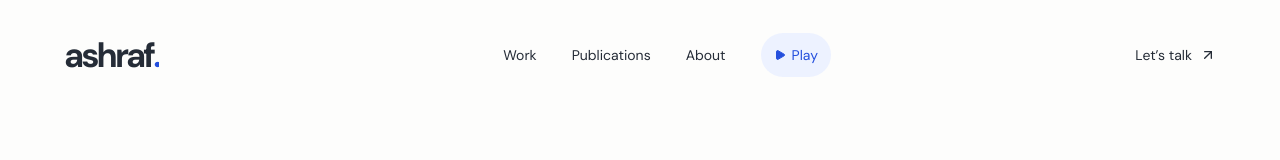
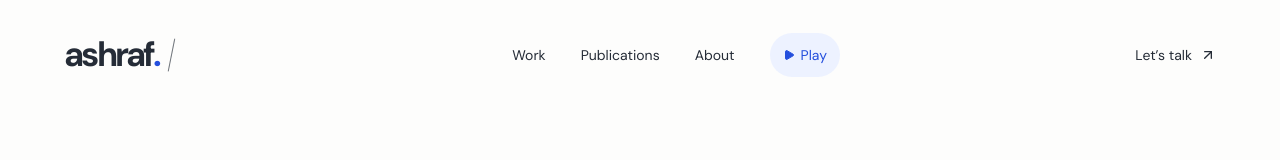
Before and after one commit to ash-rafhamid/ash-rafhamid.github.io, a React (Vite) app: page / in a window 1280 px wide. Shown: the top 160 px of the page. Built offline with nearby package versions, Linux system fonts and the light colour scheme.

Commit message:
Loop header wordmark through a tilted slit

```diff
--- /dev/null
+++ b/src/AnimatedSignature.tsx
@@ -0,0 +1,34 @@
+import { useLayoutEffect, useRef, type CSSProperties } from 'react'
+
+/** A fixed-size wordmark: only the ink moves, never the navigation. */
+export default function AnimatedSignature() {
+  const windowRef = useRef<HTMLSpanElement>(null)
+
+  useLayoutEffect(() => {
+    const window = windowRef.current
+    if (!window) return
+    const measure = () => {
+      for (const letter of window.querySelectorAll<HTMLElement>('[data-signature-letter]')) {
+        letter.style.setProperty('--signature-travel', `${window.clientWidth - letter.offsetLeft + 2}px`)
+      }
+    }
+    measure()
+    const observer = new ResizeObserver(measure)
+    observer.observe(window)
+    return () => observer.disconnect()
+  }, [])
+
+  return <a className="signature signature-animated" href="#home" aria-label="Ashraf, home">
+    <span className="signature-lockup" aria-hidden="true">
+      <span className="signature-letters" ref={windowRef}>
+        {Array.from('ashraf.').map((letter, index) => <span
+          key={index}
+          data-signature-letter
+          className={letter === '.' ? 'signature-dot' : 'signature-letter'}
+          style={{ '--signature-delay': `${(6 - index) * .045}s` } as CSSProperties}
+        >{letter}</span>)}
+      </span>
+      <span className="signature-slit"><i /></span>
+    </span>
+  </a>
+}
--- a/src/App.tsx
+++ b/src/App.tsx
@@ -4,6 +4,7 @@ import { useEffect, useRef, useState, type ReactNode } from 'react'
 import { contact, publications, skills, type Publication } from './portfolio'
 import HumanMachineStudy from './HumanMachineStudy'
 import OpeningSequence from './OpeningSequence'
+import AnimatedSignature from './AnimatedSignature'
 
 const ease = [0.22, 1, 0.36, 1] as const
 const nav = [{ label: 'Work', href: '#work' }, { label: 'Publications', href: '#publications' }, { label: 'About', href: '#about' }, { label: 'Play', href: '#duel' }]
@@ -14,7 +15,6 @@ function Reveal({ children, className = '', delay = 0 }: { children: ReactNode;
 }
 
 function Header() {
-  const reduced = useReducedMotion()
   const [open, setOpen] = useState(false)
   const toggle = useRef<HTMLButtonElement>(null)
   const navigation = useRef<HTMLElement>(null)
@@ -34,7 +34,7 @@ function Header() {
     return () => { document.body.style.overflow = previous; window.removeEventListener('keydown', close); toggle.current?.focus() }
   }, [open])
   return <header className="navigation">
-    <a className="signature signature-animated" href="#home" aria-label="Ashraf, home"><span className="signature-letters" aria-hidden="true">{Array.from('ashraf.').map((letter, index) => <motion.span className={letter === '.' ? 'signature-dot' : 'signature-letter'} key={index} initial={reduced ? false : { opacity: 0, y: '100%', rotate: -9 }} animate={{ opacity: 1, y: 0, rotate: 0 }} transition={{ duration: .6, delay: .3 + index * .05, ease }}>{letter}</motion.span>)}</span></a>
+    <AnimatedSignature />
     <nav className="desktop-navigation" aria-label="Main navigation">{nav.map(item => <a className={item.href === '#duel' ? 'nav-play' : undefined} href={item.href} key={item.href} onClick={() => { if (item.href === '#duel') window.dispatchEvent(new Event('portfolio:play')) }}>{item.href === '#duel' && <Play size={12} fill="currentColor" />}{item.label}</a>)}</nav>
     <a className="nav-contact" href="#contact">Let’s talk <ArrowUpRight size={16} /></a>
     <button ref={toggle} className="menu-toggle" type="button" aria-expanded={open} aria-controls="mobile-navigation" aria-label={open ? 'Close menu' : 'Open menu'} onClick={() => setOpen(!open)}>{open ? <X /> : <Menu />}</button>
--- a/src/index.css
+++ b/src/index.css
@@ -112,9 +112,25 @@ button { cursor: pointer; }
 .navigation { position: relative; z-index: 20; display: flex; width: min(100%, 1392px); height: 110px; margin-inline: auto; padding-inline: clamp(22px, 5vw, 72px); align-items: center; justify-content: space-between; }
 .signature { display: inline-flex; gap: 1px; min-height: 44px; align-items: baseline; font-size: 2.15rem; font-weight: 700; letter-spacing: -.085em; }
 .signature span { color: var(--blue); }
-.signature .signature-letters { display: inline-flex; overflow: hidden; padding-bottom: .12em; margin-bottom: -.12em; color: var(--ink); }
+.signature .signature-lockup { position: relative; display: inline-flex; color: var(--ink); animation: signature-arrive .7s .2s var(--ease) both; }
+.signature .signature-letters { position: relative; display: inline-flex; padding-right: 18px; line-height: 1.45; color: var(--ink); clip-path: polygon(0 0, 100% 0, calc(100% - 10px) 100%, 0 100%); }
 .signature .signature-letter { display: inline-block; color: inherit; }
 .signature .signature-dot { display: inline-block; color: var(--blue); }
+.signature [data-signature-letter] { flex: none; animation: signature-letter-loop 5.2s var(--signature-delay) infinite; will-change: transform; }
+.signature .signature-slit { position: absolute; right: 5px; top: 0; width: 1.25px; height: 100%; color: var(--ink); transform: rotate(11.35deg); pointer-events: none; }
+.signature-slit i { display: block; width: 100%; height: 100%; background: currentColor; border-radius: 2px; transform: scaleY(0); animation: signature-slit-loop 5.2s infinite; }
+@keyframes signature-arrive { from { opacity: 0; transform: translateY(5px); } to { opacity: 1; transform: translateY(0); } }
+/* Each glyph crosses the same angled clipping edge and returns through it. */
+@keyframes signature-letter-loop {
+  0%, 30% { transform: translate3d(0, 0, 0); animation-timing-function: cubic-bezier(.65, 0, .35, 1); }
+  46%, 53% { transform: translate3d(var(--signature-travel, 120px), 0, 0); animation-timing-function: cubic-bezier(.22, 1, .36, 1); }
+  76%, 100% { transform: translate3d(0, 0, 0); }
+}
+@keyframes signature-slit-loop {
+  0%, 19% { transform: scaleY(0); opacity: 0; animation-timing-function: var(--ease); }
+  29%, 78% { transform: scaleY(1); opacity: 1; animation-timing-function: var(--ease); }
+  89%, 100% { transform: scaleY(0); opacity: 0; }
+}
 .desktop-navigation .nav-play { gap: 6px; padding-inline: 13px; border-radius: 30px; color: var(--blue); background: #edf2ff; }
 .desktop-navigation .nav-play::after { display: none; }
 .nav-play svg { animation: play-invite .7s 1.1s ease-in-out 2; }
@@ -538,6 +554,8 @@ h2 em { font-family: var(--serif); font-weight: 400; letter-spacing: -.015em; }
 }
 
 @media (prefers-reduced-motion: reduce) {
+  .signature .signature-lockup, .signature [data-signature-letter] { animation: none !important; transform: none; opacity: 1; }
+  .signature .signature-slit { display: none; }
   .opening-sequence { display: none; }
   html { scroll-behavior: auto; }
   *, *::before, *::after { animation-duration: .01ms !important; animation-iteration-count: 1 !important; transition-duration: .01ms !important; scroll-behavior: auto !important; }
```
